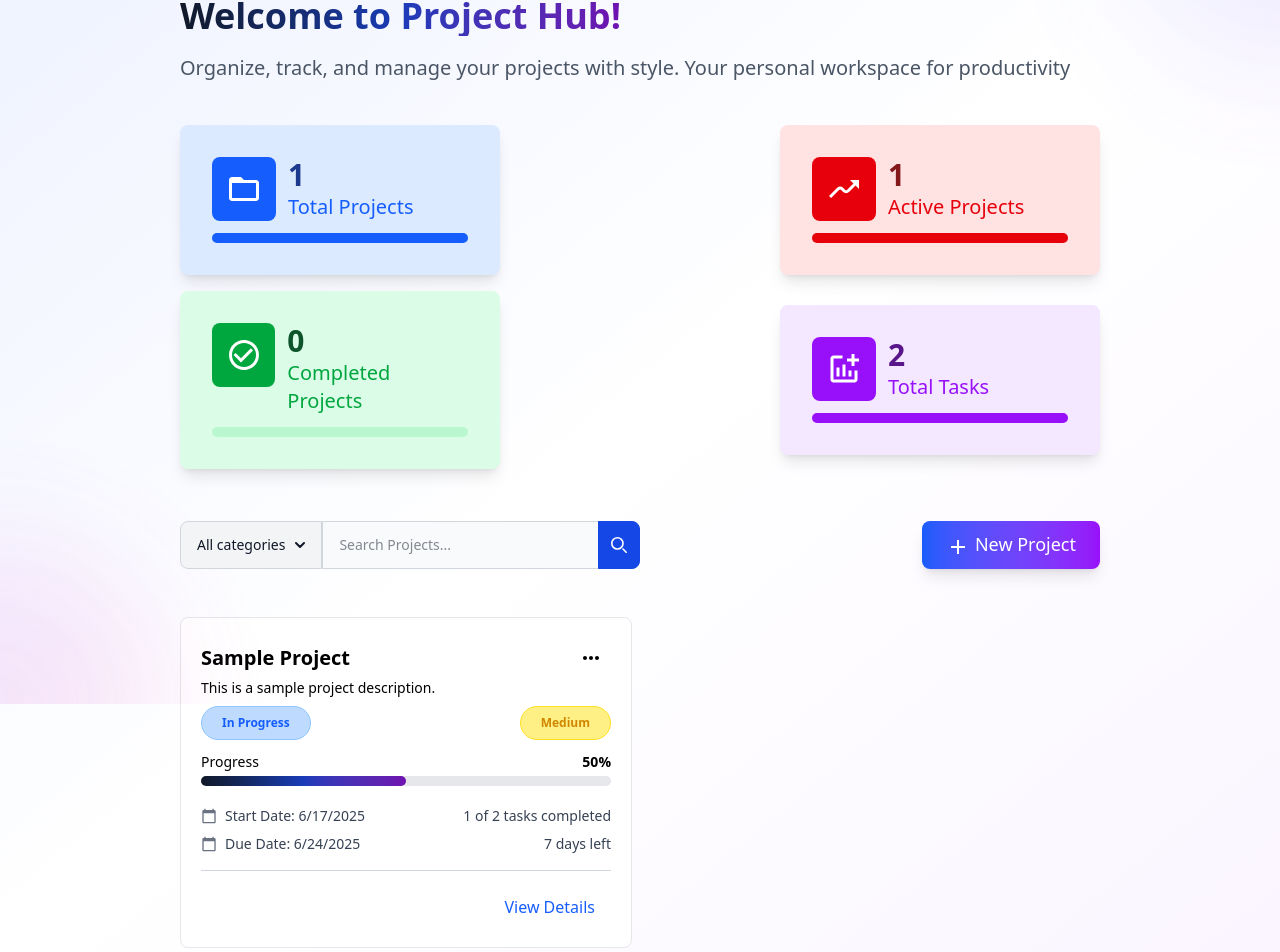
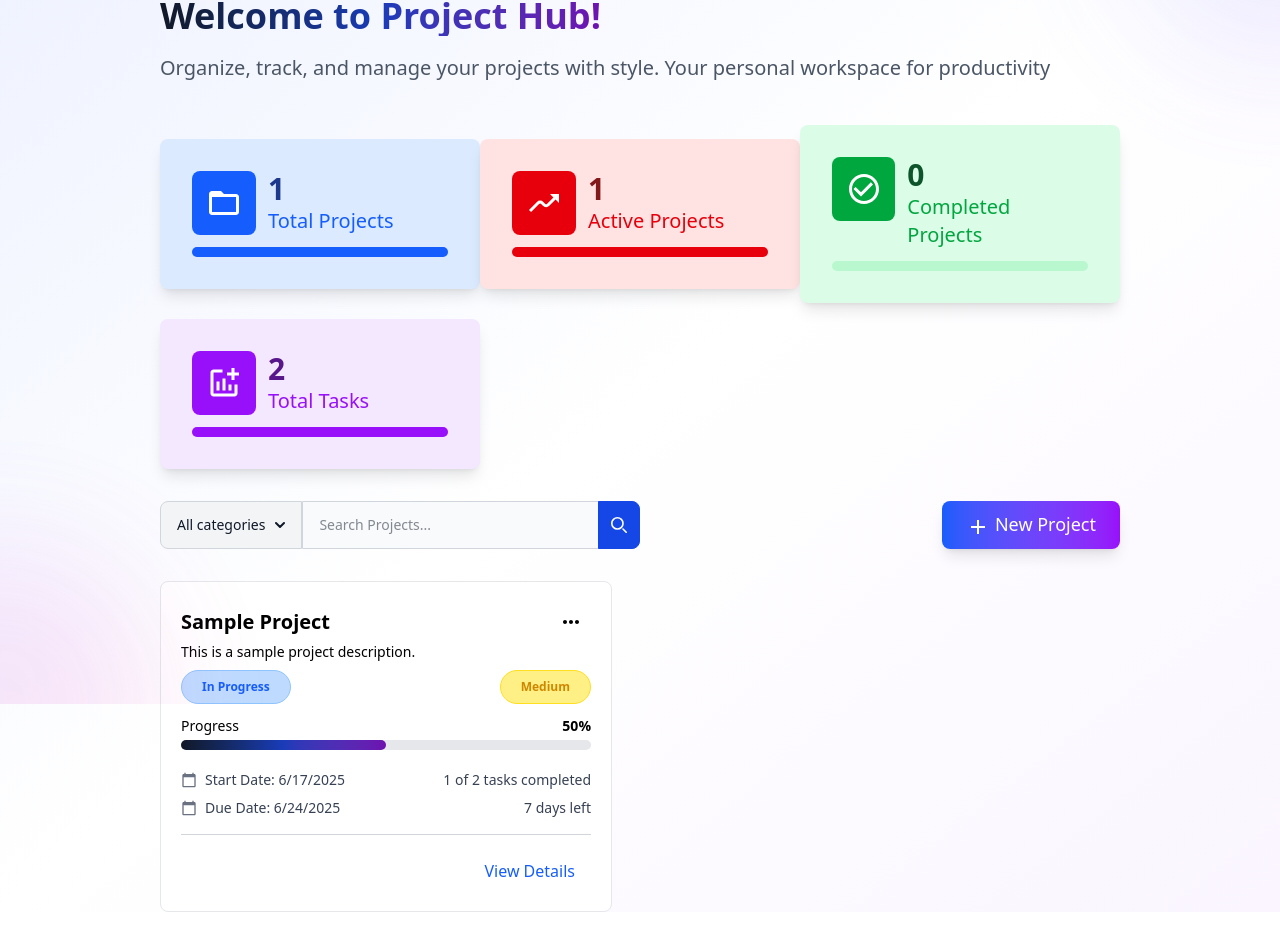
Before and after one commit to Ayushjha090/project-management-react-app, a React (Vite) app: page / in a window 1280 px wide. Shown: the part 96-1048 px from the top of the page. After the commit the page ends 1008 px from the top, so only its background shows below. Built offline with nearby package versions, Linux system fonts and the light colour scheme.

Commit message:
:zap: updated project selection display and adjusted layout spacing in project components

```diff
--- a/src/App.tsx
+++ b/src/App.tsx
@@ -102,7 +102,9 @@ const App: FC = () => {
             onUpdateProject={handleUpdateProject}
           />
         </>
-      ) : null}
+      ) : (
+        <h1>Project Selected</h1>
+      )}
     </div>
   );
 };
--- a/src/components/projects/Hero.tsx
+++ b/src/components/projects/Hero.tsx
@@ -148,7 +148,7 @@ const Hero: FC<HeroProps> = ({
   ];
 
   return (
-    <div className="flex flex-col items-start justify-center w-full">
+    <div className="flex flex-col items-start justify-center w-full mt-5">
       <h1 className="text-2xl md:text-4xl font-bold bg-gradient-to-r from-gray-900 via-blue-800 to-purple-800 bg-clip-text text-transparent mb-4">
         Welcome to Project Hub!
       </h1>
--- a/src/components/projects/Listing.tsx
+++ b/src/components/projects/Listing.tsx
@@ -60,7 +60,7 @@ const ProjectListing: FC<ProjectListingProps> = ({
               </div>
             </div>
           ) : (
-            <div className="w-full flex gap-4 flex-wrap mt-6">
+            <div className="w-full flex gap-4 flex-wrap mt-4">
               {fileteredProjects.map((project) => (
                 <ProjectCard
                   key={project.id}
--- a/src/components/projects/index.tsx
+++ b/src/components/projects/index.tsx
@@ -108,7 +108,7 @@ const Projects: FC<ProjectsProps> = ({
 
   return (
     <>
-      <div className="w-xs md:w-3/4 flex mx-auto my-2 p-5 justify-center">
+      <div className="w-xs md:w-3/4 flex mx-auto my-2 justify-center">
         <Hero
           totalActiveProjects={totalActiveProjects}
           totalProjects={totalProjects}
@@ -116,7 +116,7 @@ const Projects: FC<ProjectsProps> = ({
           totalCompletedProjects={totalCompletedProjects}
         />
       </div>
-      <div className="w-xs md:w-3/4 flex flex-wrap mx-auto justify-between items-center px-5 py-2">
+      <div className="w-xs md:w-3/4 flex flex-wrap mx-auto justify-between items-center py-2">
         <div className="w-full md:w-1/2 my-2">
           <CategoryDropdown
             statusMap={PROJECT_STATUS_MAP}
@@ -132,7 +132,7 @@ const Projects: FC<ProjectsProps> = ({
           </Button>
         </div>
       </div>
-      <div className="w-xs md:w-3/4 flex flex-wrap mx-auto justify-between items-center px-5 py-2">
+      <div className="w-xs md:w-3/4 flex flex-wrap mx-auto justify-between items-center">
         <ProjectListing
           projects={projects}
           fileteredProjects={filteredProjects}
```
